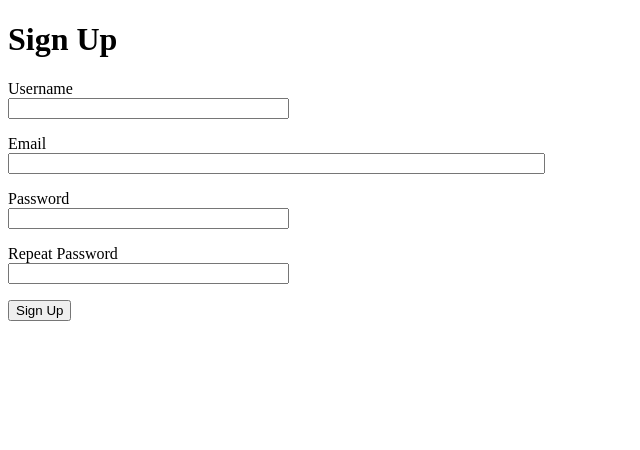
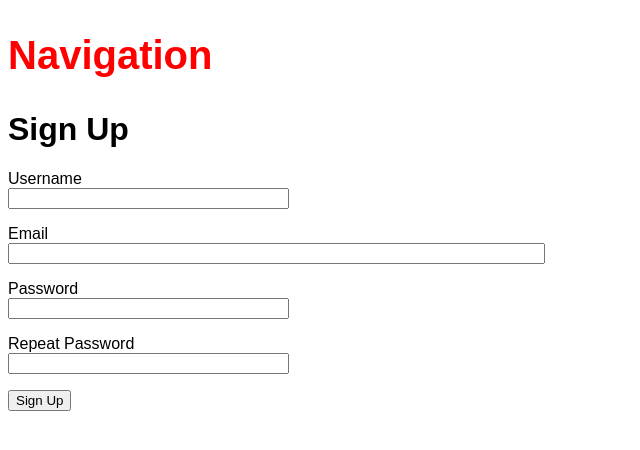
Before and after one commit to victorlomi/Pomodoro, a Flask app: page /signup in a window 1280 px wide. Shown: the top 450 px of the page, without its empty margins (0-640 px from the left). Run offline with Flask 2, Linux system fonts and the light colour scheme.

Commit message:
add css file for styling and lin k in base.html

```diff
--- /dev/null
+++ b/app/static/style.css
@@ -0,0 +1,8 @@
+body {
+    font-family: sans-serif;
+}
+
+.nav-title {
+    font-size: 40px;
+    color: red;
+}
--- a/app/templates/base.html
+++ b/app/templates/base.html
@@ -3,8 +3,13 @@
 <head>
     <meta charset="UTF-8">
     <title>Pomodoro</title>
+    <link rel="stylesheet" href="{{ url_for('static', filename='style.css') }}">
 </head>
 <body>
+    {# navigation bar #}
+    <nav>
+        <h1 class="nav-title">Navigation</h1>
+    </nav>
     {# flashed messages #}
     {% with messages = get_flashed_messages() %}
     {% if messages %}
```
